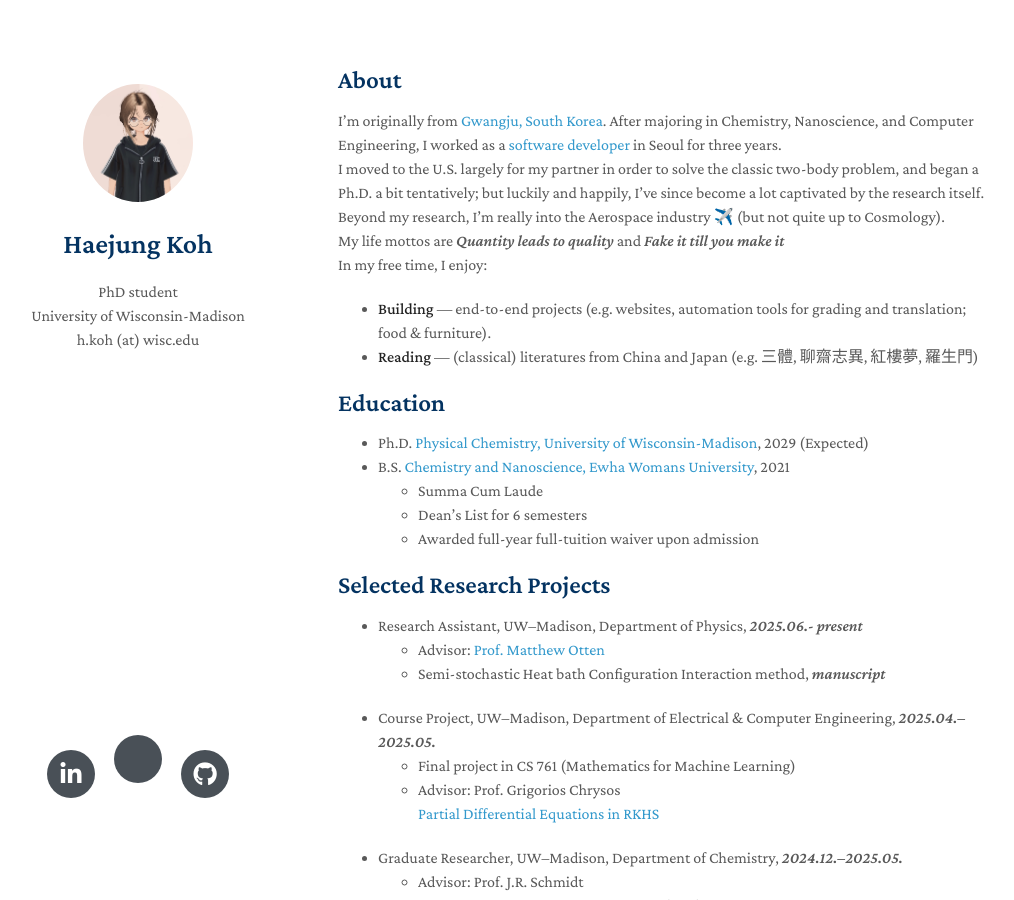
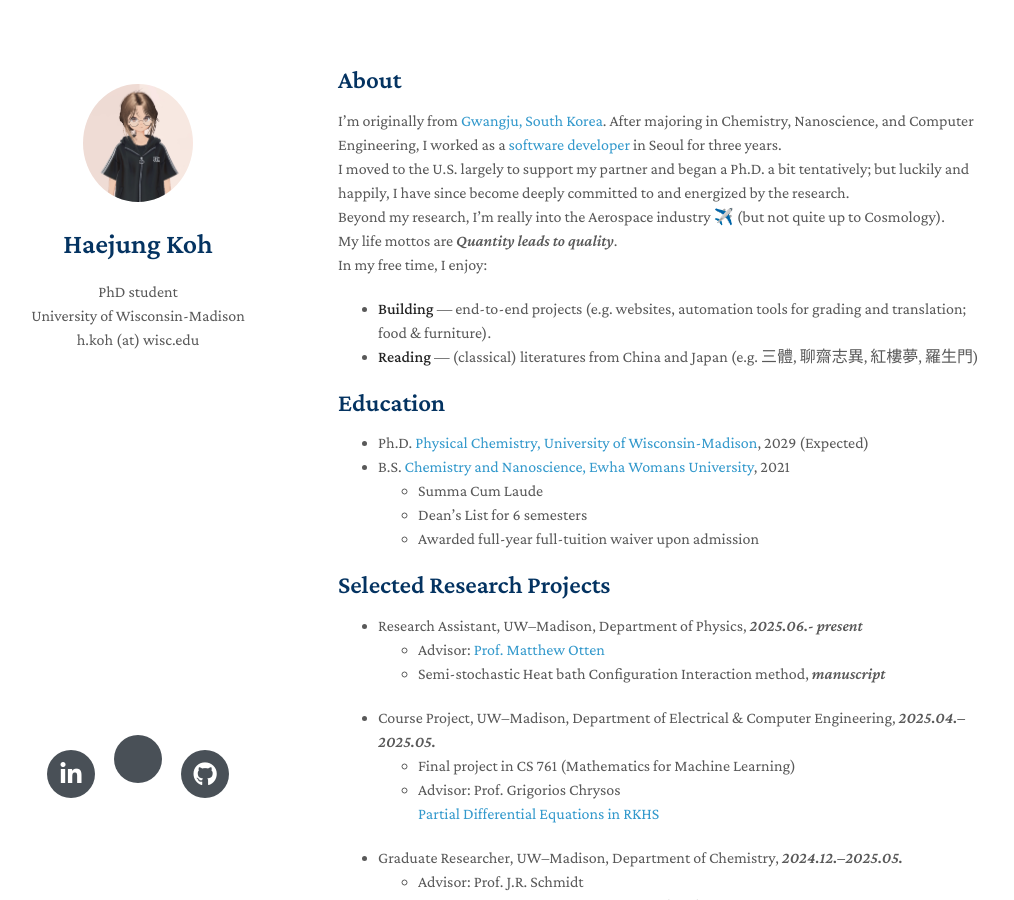
Before and after one commit to MaximHelio/MaximHelio.github.io, a Jekyll site: the page built from index.md, in a window 1280 px wide and 900 px high. Shown: the whole window, without its empty margins (132-1146 px from the left). Built offline with Jekyll 4.4.1, drawn with Linux system fonts in a browser that asks for light colours; nearby versions of some CDN libraries; a style sheet for code colours, icons or effects is not loaded; our own code applies the rules of GitHub Pages for plain Markdown files.

Commit message:
Add first

```diff
--- a/index.md
+++ b/index.md
@@ -4,9 +4,9 @@ layout: homepage
 ## About
 
 I’m originally from [Gwangju, South Korea](https://en.wikipedia.org/wiki/Gwangju). After majoring in Chemistry, Nanoscience, and Computer Engineering, I worked as a [software developer](./assets/Portfolio.pdf) in Seoul for three years.
-I moved to the U.S. largely for my partner in order to solve the classic two-body problem, and began a Ph.D. a bit tentatively; but luckily and happily, I’ve since become a lot captivated by the research itself.\\
+I moved to the U.S. largely to support my partner and began a Ph.D. a bit tentatively; but luckily and happily, I have since become deeply committed to and energized by the research.\\
 Beyond my research, I'm really into the Aerospace industry ✈️ (but not quite up to Cosmology).
-My life mottos are *Quantity leads to quality* and *Fake it till you make it*\\
+My life mottos are *Quantity leads to quality*.\\
 In my free time, I enjoy:
 - **Building** — end-to-end projects (e.g. websites, automation tools for grading and translation; food & furniture).
 - **Reading** — (classical) literatures from China and Japan (e.g. 三體, 聊齋志異, 紅樓夢, 羅生門)
```
